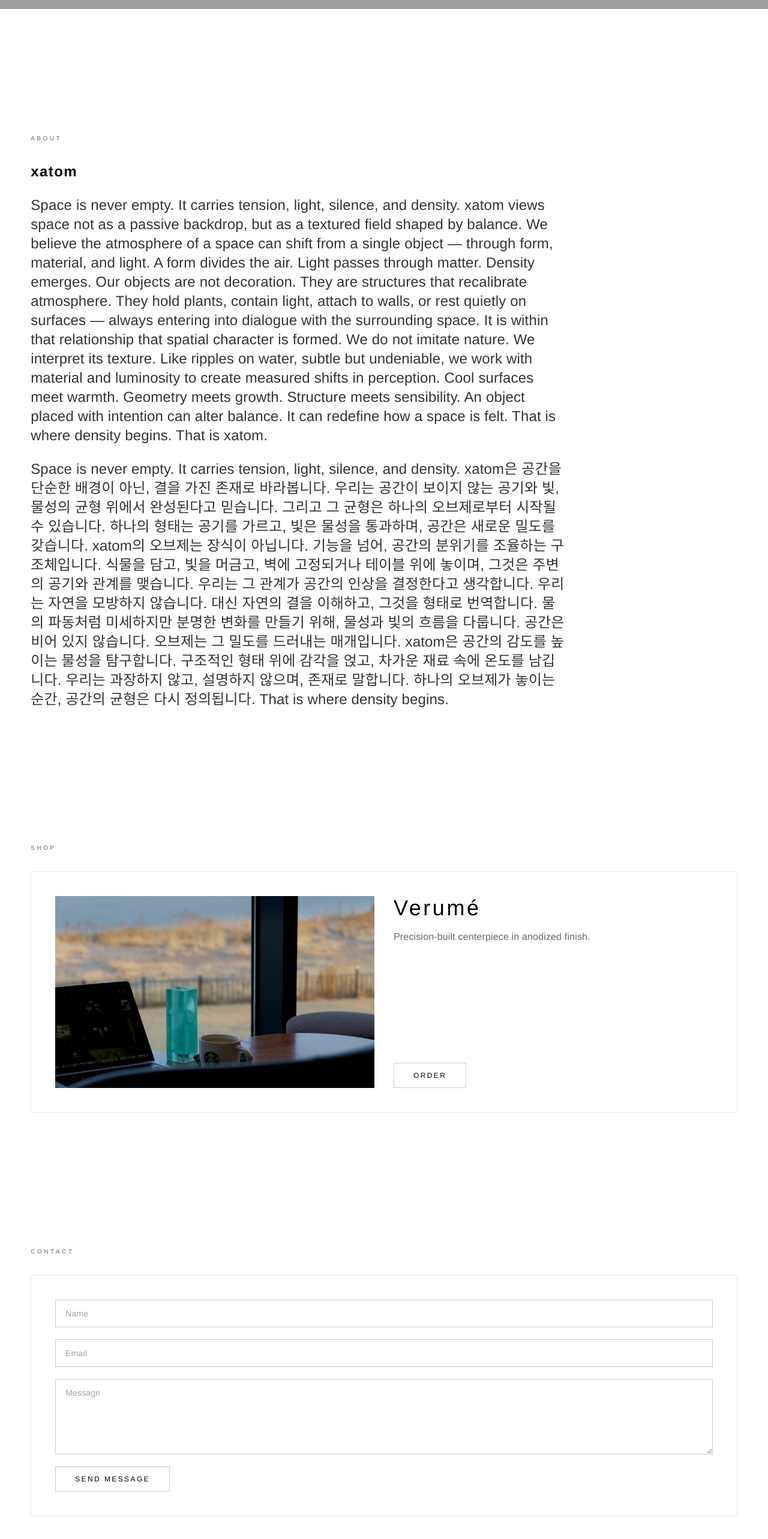
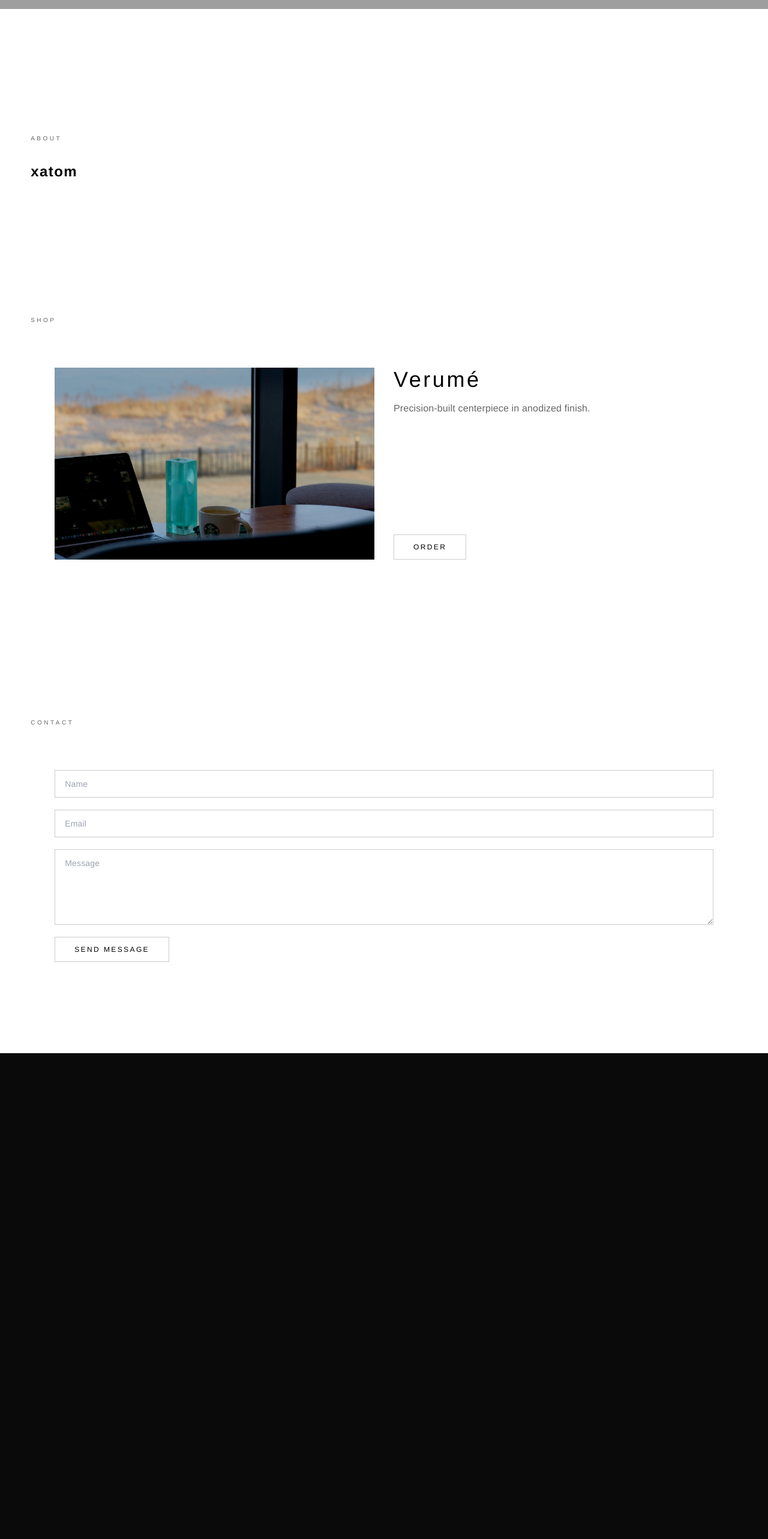
Before and after one commit to xatom-space/xatom, a Next.js app: page /home in a window 1280 px wide. Shown: the part 961-3527 px from the top of the page at 60% size. After the commit the page ends 2717 px from the top, so only its background shows below. Built offline with nearby package versions, Linux system fonts and the light colour scheme; grey boxes are pictures that could not be loaded.

Commit message:
remove section borders

```diff
--- a/app/home/page.jsx
+++ b/app/home/page.jsx
@@ -41,7 +41,6 @@ function ProductCarousel({ images }) {
     };
     window.addEventListener('keydown', onKeyDown);
     return () => window.removeEventListener('keydown', onKeyDown);
-    // eslint-disable-next-line react-hooks/exhaustive-deps
   }, [index]);
 
   const onTouchStart = (e) => {
@@ -59,11 +58,7 @@ function ProductCarousel({ images }) {
     const dx = touchDeltaX.current;
     touchStartX.current = null;
     touchDeltaX.current = 0;
-
-    if (Math.abs(dx) > 50) {
-      if (dx < 0) next();
-      else prev();
-    }
+    if (Math.abs(dx) > 50) dx < 0 ? next() : prev();
     setPaused(false);
   };
 
@@ -111,14 +106,10 @@ export default function HomePage() {
       setBuying(true);
       const res = await fetch('/api/checkout', { method: 'POST' });
       const data = await res.json();
-
-      if (!res.ok || !data?.url) {
-        throw new Error(data?.error || 'Checkout failed.');
-      }
-
+      if (!res.ok || !data?.url) throw new Error('Checkout failed.');
       window.location.href = data.url;
     } catch (error) {
-      setStatus(error.message || 'Checkout failed.');
+      setStatus(error.message);
     } finally {
       setBuying(false);
     }
@@ -142,20 +133,11 @@ export default function HomePage() {
         headers: { 'Content-Type': 'application/json' },
         body: JSON.stringify(payload),
       });
-
-      const data = await res.json();
-
-      if (!res.ok) {
-        throw new Error(data?.error || 'Message send failed.');
-      }
-
+      if (!res.ok) throw new Error('Message send failed.');
       event.currentTarget.reset();
-      setStatus(data?.message || 'Message sent.');
+      setStatus('Message sent.');
     } catch (error) {
-      const subject = encodeURIComponent('[xatom.space] Contact');
-      const body = encodeURIComponent(`${payload.name}\n${payload.email}\n\n${payload.message}`);
-      window.location.href = `mailto:${process.env.NEXT_PUBLIC_CONTACT_TO || 'hello@xatom.space'}?subject=${subject}&body=${body}`;
-      setStatus(error.message || 'Contact fallback opened.');
+      setStatus(error.message);
     } finally {
       setSending(false);
     }
@@ -163,9 +145,10 @@ export default function HomePage() {
 
   return (
     <main className="bg-white text-black">
+
       <header className="sticky top-0 z-30 bg-white/90 backdrop-blur">
         <nav className="section-shell flex h-50 items-center justify-between">
-          <Link href="/" aria-label="Go to intro" className="flex items-center">
+          <Link href="/" className="flex items-center">
             <Image src="/xatom-v1.png" alt="xatom logo" width={160} height={60} priority />
           </Link>
 
@@ -192,46 +175,16 @@ export default function HomePage() {
 
       <section id="about" className="section-shell py-20 md:py-28">
         <p className="text-[10px] tracking-[0.35em] uppercase text-black/60">About</p>
-
         <div className="mt-8 max-w-4xl">
-          <h2 className="text-xl font-semibold tracking-[0.06em] text-black md:text-2xl">
-            xatom
-          </h2>
-
-          <div className="mt-6 space-y-6 text-lg font-extralight leading-relaxed text-black/80 md:text-2xl">
-            <p>
-              Space is never empty. It carries tension, light, silence, and density. xatom views space not as a passive
-              backdrop, but as a textured field shaped by balance. We believe the atmosphere of a space can shift from a
-              single object — through form, material, and light. A form divides the air. Light passes through matter.
-              Density emerges. Our objects are not decoration. They are structures that recalibrate atmosphere. They
-              hold plants, contain light, attach to walls, or rest quietly on surfaces — always entering into dialogue
-              with the surrounding space. It is within that relationship that spatial character is formed. We do not
-              imitate nature. We interpret its texture. Like ripples on water, subtle but undeniable, we work with
-              material and luminosity to create measured shifts in perception. Cool surfaces meet warmth. Geometry meets
-              growth. Structure meets sensibility. An object placed with intention can alter balance. It can redefine
-              how a space is felt. That is where density begins. That is xatom.
-            </p>
-
-            <p>
-              Space is never empty. It carries tension, light, silence, and density. xatom은 공간을 단순한 배경이 아닌,
-              결을 가진 존재로 바라봅니다. 우리는 공간이 보이지 않는 공기와 빛, 물성의 균형 위에서 완성된다고 믿습니다. 그리고
-              그 균형은 하나의 오브제로부터 시작될 수 있습니다. 하나의 형태는 공기를 가르고, 빛은 물성을 통과하며, 공간은 새로운
-              밀도를 갖습니다. xatom의 오브제는 장식이 아닙니다. 기능을 넘어, 공간의 분위기를 조율하는 구조체입니다. 식물을 담고,
-              빛을 머금고, 벽에 고정되거나 테이블 위에 놓이며, 그것은 주변의 공기와 관계를 맺습니다. 우리는 그 관계가 공간의 인상을
-              결정한다고 생각합니다. 우리는 자연을 모방하지 않습니다. 대신 자연의 결을 이해하고, 그것을 형태로 번역합니다. 물의
-              파동처럼 미세하지만 분명한 변화를 만들기 위해, 물성과 빛의 흐름을 다룹니다. 공간은 비어 있지 않습니다. 오브제는 그
-              밀도를 드러내는 매개입니다. xatom은 공간의 감도를 높이는 물성을 탐구합니다. 구조적인 형태 위에 감각을 얹고, 차가운
-              재료 속에 온도를 남깁니다. 우리는 과장하지 않고, 설명하지 않으며, 존재로 말합니다. 하나의 오브제가 놓이는 순간, 공간의
-              균형은 다시 정의됩니다. That is where density begins.
-            </p>
-          </div>
+          <h2 className="text-xl font-semibold tracking-[0.06em] md:text-2xl">xatom</h2>
         </div>
       </section>
 
       <section id="shop" className="section-shell py-20 md:py-28">
         <p className="text-[10px] tracking-[0.35em] uppercase text-black/60">Shop</p>
 
-        <div className="mt-8 grid gap-8 border border-black/10 p-6 md:grid-cols-2 md:p-10">
+        {/* 🔥 border 완전 제거 */}
+        <div className="mt-8 grid gap-8 p-6 md:grid-cols-2 md:p-10">
           <img src="/p6.jpg" alt="Verumé" className="h-[320px] w-full object-cover" />
 
           <div className="flex flex-col justify-between">
@@ -244,7 +197,7 @@ export default function HomePage() {
               type="button"
               onClick={handleBuy}
               disabled={buying}
-              className="mt-10 w-fit border border-black/20 px-8 py-3 text-xs uppercase tracking-[0.2em] text-black transition hover:bg-black hover:text-white disabled:opacity-60"
+              className="mt-10 w-fit border border-black/20 px-8 py-3 text-xs uppercase tracking-[0.2em] transition hover:bg-black hover:text-white"
             >
               {buying ? 'Processing...' : 'Order'}
             </button>
@@ -254,37 +207,19 @@ export default function HomePage() {
 
       <section id="contact" className="section-shell py-20 md:py-28">
         <p className="text-[10px] tracking-[0.35em] uppercase text-black/60">Contact</p>
-        <form onSubmit={handleContactSubmit} className="mt-8 grid gap-5 border border-black/10 p-6 md:p-10">
-          <input
-            name="name"
-            required
-            placeholder="Name"
-            className="w-full border border-black/20 bg-transparent px-4 py-3 text-sm outline-none transition focus:border-black"
-          />
-          <input
-            name="email"
-            required
-            type="email"
-            placeholder="Email"
-            className="w-full border border-black/20 bg-transparent px-4 py-3 text-sm outline-none transition focus:border-black"
-          />
-          <textarea
-            name="message"
-            required
-            rows={5}
-            placeholder="Message"
-            className="w-full border border-black/20 bg-transparent px-4 py-3 text-sm outline-none transition focus:border-black"
-          />
-          <button
-            type="submit"
-            disabled={sending}
-            className="w-fit border border-black/20 px-8 py-3 text-xs uppercase tracking-[0.2em] text-black transition hover:bg-black hover:text-white disabled:opacity-60"
-          >
+
+        {/* 🔥 border 완전 제거 */}
+        <form onSubmit={handleContactSubmit} className="mt-8 grid gap-5 p-6 md:p-10">
+          <input name="name" required placeholder="Name" className="border border-black/20 px-4 py-3 text-sm" />
+          <input name="email" required type="email" placeholder="Email" className="border border-black/20 px-4 py-3 text-sm" />
+          <textarea name="message" required rows={5} placeholder="Message" className="border border-black/20 px-4 py-3 text-sm" />
+          <button type="submit" disabled={sending} className="w-fit border border-black/20 px-8 py-3 text-xs uppercase tracking-[0.2em] hover:bg-black hover:text-white">
             {sending ? 'Sending...' : 'Send Message'}
           </button>
-          {status ? <p className="text-sm text-black/60">{status}</p> : null}
+          {status && <p className="text-sm text-black/60">{status}</p>}
         </form>
       </section>
+
     </main>
   );
 }
```
